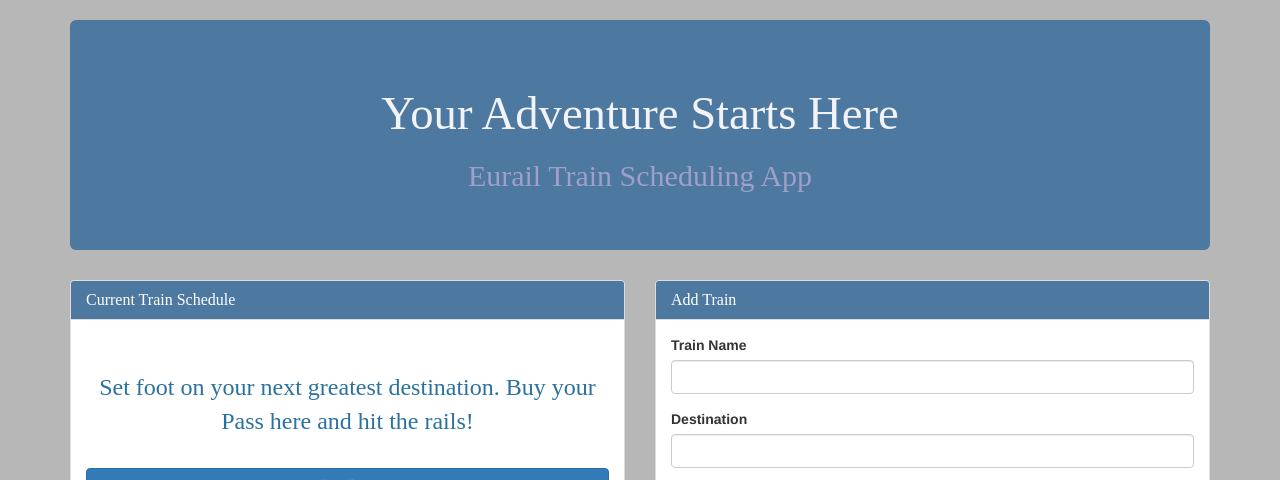
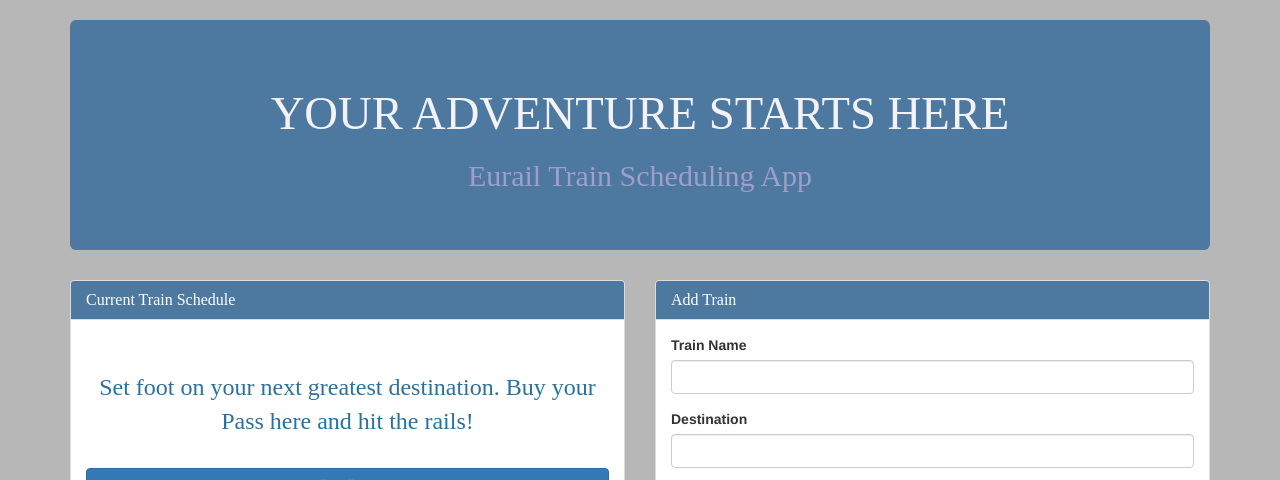
Before and after one commit to ChristopherAllen777/Train-Scheduler, a plain HTML site: page index.html in a window 1280 px wide. Shown: the top 480 px of the page. Drawn offline with nearby package versions, Linux system fonts and the light colour scheme; no server answers.

Commit message:
Update to H1

```diff
--- a/index.html
+++ b/index.html
@@ -69,7 +69,7 @@
 
     <!-- Jumbotron -->
     <div class="jumbotron">
-      <h1 id="h1" class="text-center">Your Adventure Starts Here</h1>
+      <h1 id="h1" class="text-center">YOUR ADVENTURE STARTS HERE</h1>
       <h2 id="h2" class="text-center">Eurail Train Scheduling App</h2>
     </div>
     <div class="row">
```
